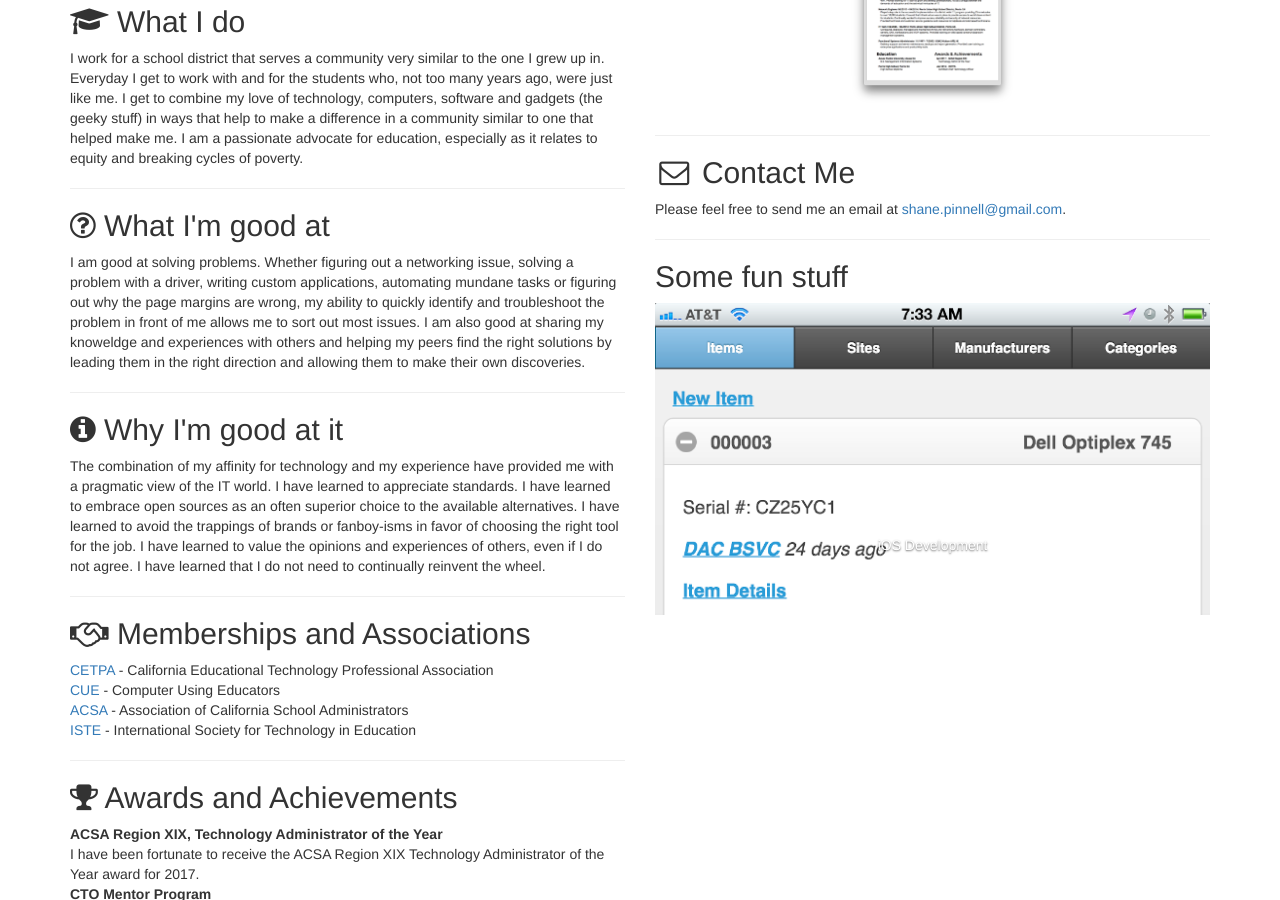
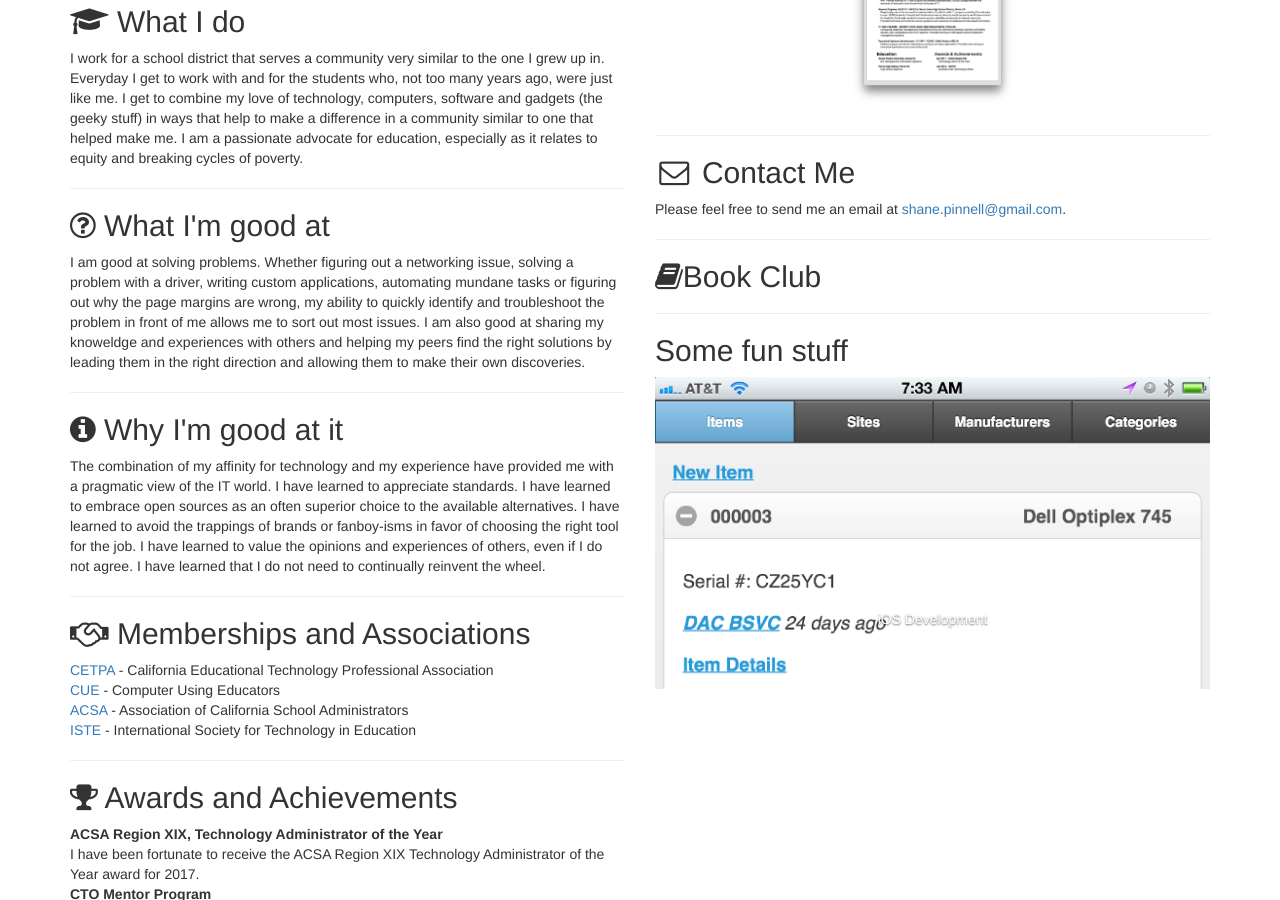
Before and after one commit to shanepinnell/shanepinnell.github.io, a Jekyll site: the page built from index.html, in a window 1280 px wide and 900 px high, scrolled down 469 px. Built offline with Jekyll 4.4.1, drawn with Linux system fonts in a browser that asks for light colours.

Commit message:
Added section for books

```diff
--- a/index.html
+++ b/index.html
@@ -54,6 +54,12 @@ title: Shane Pinnell
     <h2><i class="fa fa-fw fa-envelope-o"></i> Contact Me</h2>
     <p>Please feel free to send me an email at <a href="mailto:shane.pinnell@gmail.com">shane.pinnell@gmail.com</a>.</p>
 
+    <hr />
+    <h2><i class="fa fa-book" aria-hidden="true"></i>Book Club</h2>
+    <ul class="list-unstyled">
+      <li></li>
+    </ul>
+
     <div class="hidden-md">
 
       <hr />
```
